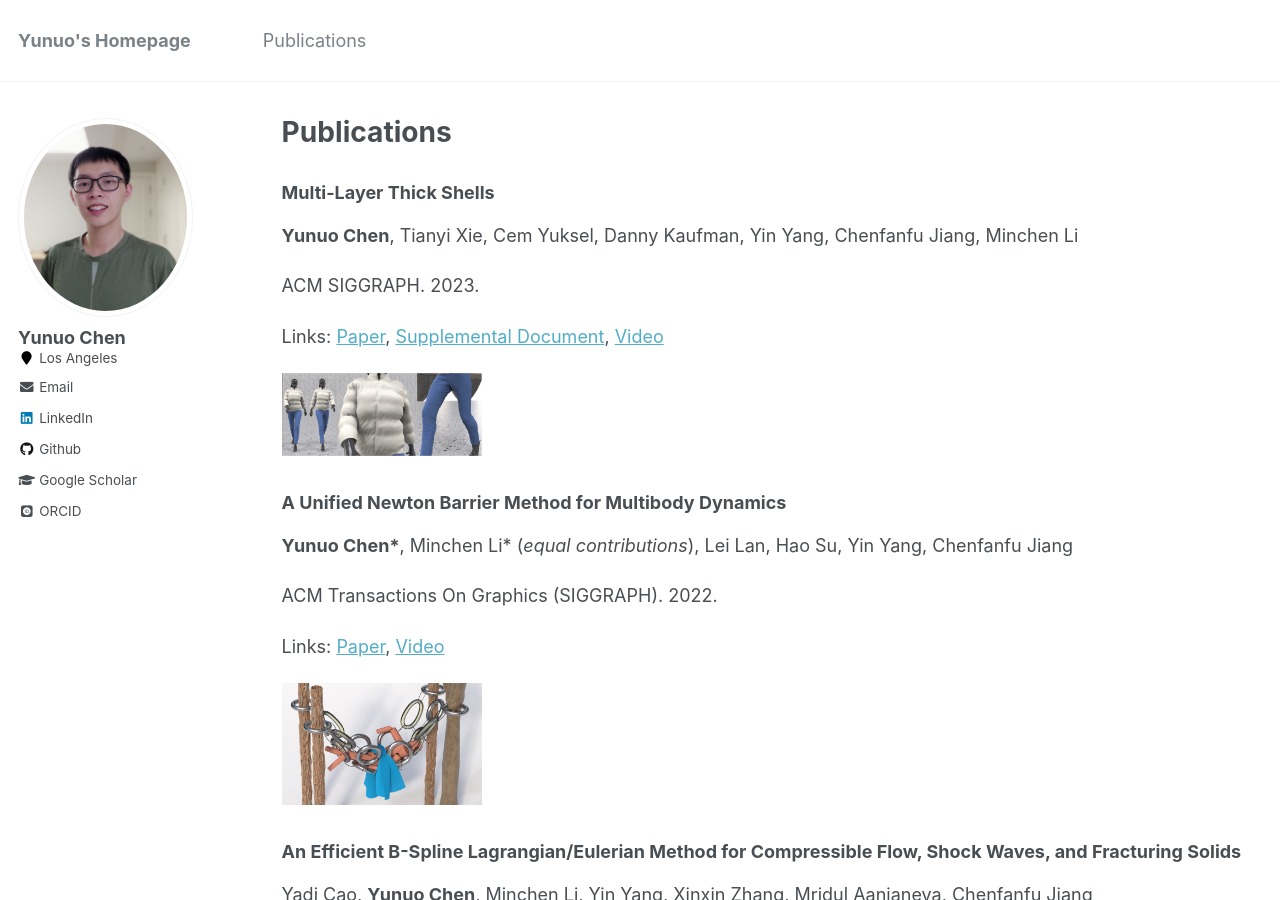
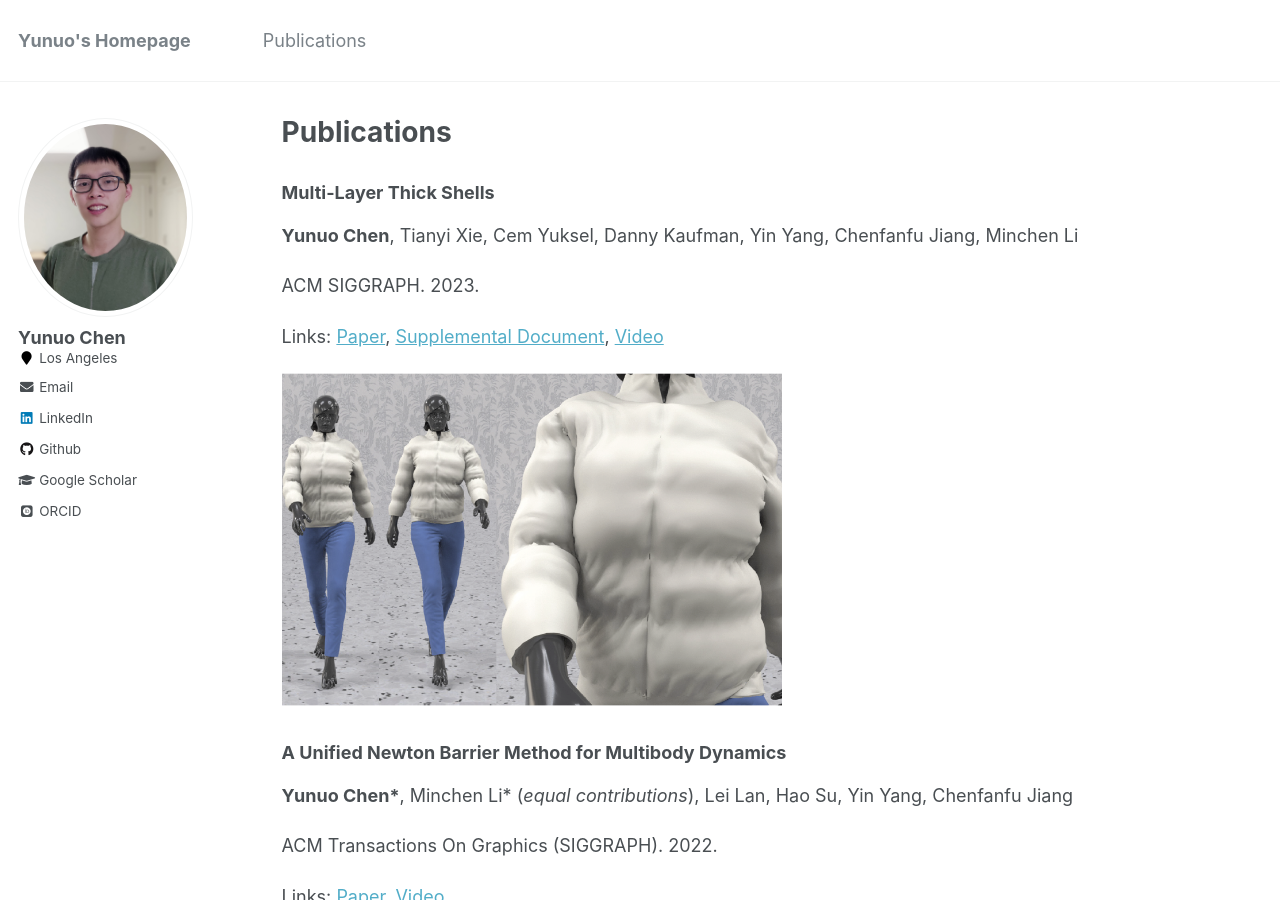
Before and after one commit to yunuoch/yunuoch.github.io, a Jekyll site: the page built from _pages/publications.md, in a window 1280 px wide and 900 px high. Built offline with Jekyll 4.4.1, drawn with Linux system fonts in a browser that asks for light colours; some web fonts are replaced.

Commit message:
update fig size

```diff
--- a/_pages/publications.md
+++ b/_pages/publications.md
@@ -13,7 +13,7 @@ ACM SIGGRAPH. 2023.
 
 Links: [Paper](https://drive.google.com/uc?export=view&id=17-RZkRb8uCXQqE_VrQmoQyBmwZ-su3KS), [Supplemental Document](https://drive.google.com/uc?export=view&id=1CXreHy9jzdAzv8CFFZiJwtME_Kq3jASp), [Video](https://www.youtube.com/watch?v=z1Wc5DvC2Wk&t)
 
-<img src="http://yunuoch.github.io/images/publication/thickshell.png" alt="thickshell" width="200"/>
+<img src="http://yunuoch.github.io/images/publication/thickshell.png" alt="thickshell" width="500"/>
 
 ### A Unified Newton Barrier Method for Multibody Dynamics
 
@@ -23,7 +23,7 @@ ACM Transactions On Graphics (SIGGRAPH). 2022.
 
 Links: [Paper](https://drive.google.com/uc?export=view&id=1nZiVL6FIkI_nnCUy-209gxVXgSqZF57E), [Video](https://www.youtube.com/watch?v=sdh4Yk0SyZo)
 
-<img src="http://yunuoch.github.io/images/publication/multibody.png" alt="multibody" width="200"/>
+<img src="http://yunuoch.github.io/images/publication/multibody.png" alt="multibody" width="500"/>
 
 ### An Efficient B-Spline Lagrangian/Eulerian Method for Compressible Flow, Shock Waves, and Fracturing Solids
 
@@ -33,7 +33,7 @@ ACM Transactions On Graphics (presented at SIGGRAPH). 2022.
 
 Links: [Paper](https://drive.google.com/uc?export=view&id=1jlFb7EJbLdPjnNaIuqO-Ow0cP-Dgxgqk)
 
-<img src="http://yunuoch.github.io/images/publication/csmpm.png" alt="csmpm" width="200"/>
+<img src="http://yunuoch.github.io/images/publication/csmpm.png" alt="csmpm" width="500"/>
 
 ### AnisoMPM: Animating Anisotropic Damage Mechanics
 
@@ -43,7 +43,7 @@ ACM Transactions On Graphics (SIGGRAPH). 2020.
 
 Links: [Paper](https://www.math.ucla.edu/~cffjiang/research/wolper2020aniso/Wolper2020_AnisoMPM.pdf), [Supplemental Document](https://www.math.ucla.edu/~cffjiang/research/wolper2020aniso/Wolper2020_AnisoMPM_Supplement.pdf), [Video](https://youtu.be/eXJi7pkUZn0), [Project Page](https://joshuahwolper.com/anisompm), [Source Code](https://github.com/penn-graphics-research/ziran2020)
 
-<img src="http://yunuoch.github.io/images/publication/anisompm.png" alt="anisompm" width="200"/>
+<img src="http://yunuoch.github.io/images/publication/anisompm.png" alt="anisompm" width="500"/>
 
 ---
 <!-- {% if author.googlescholar %}
```
Also changed, not shown: _pages/about.md (+1 -1 lines), images/publication/csmpm.png, images/publication/multibody.png, images/publication/thickshell.png.
